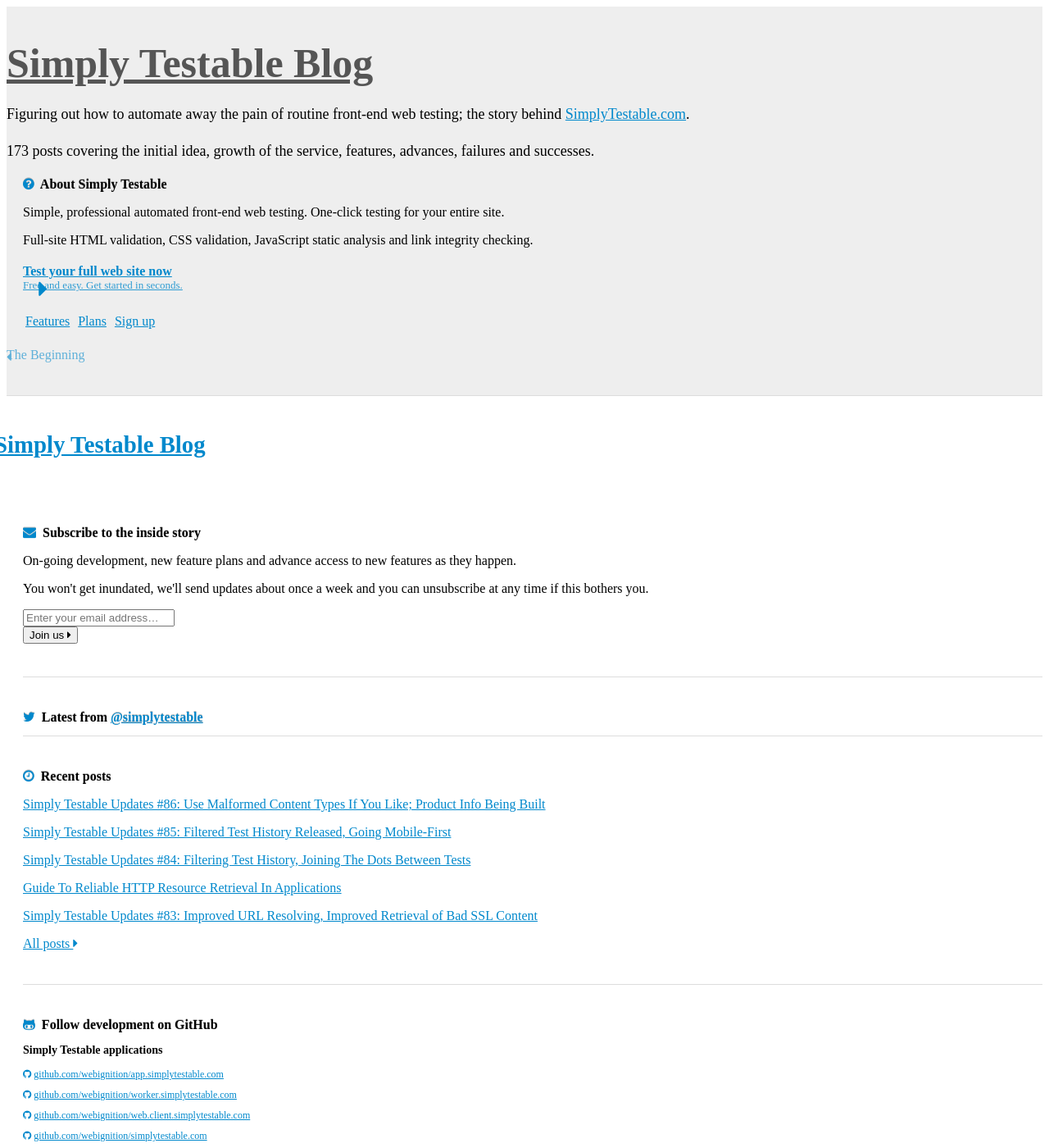
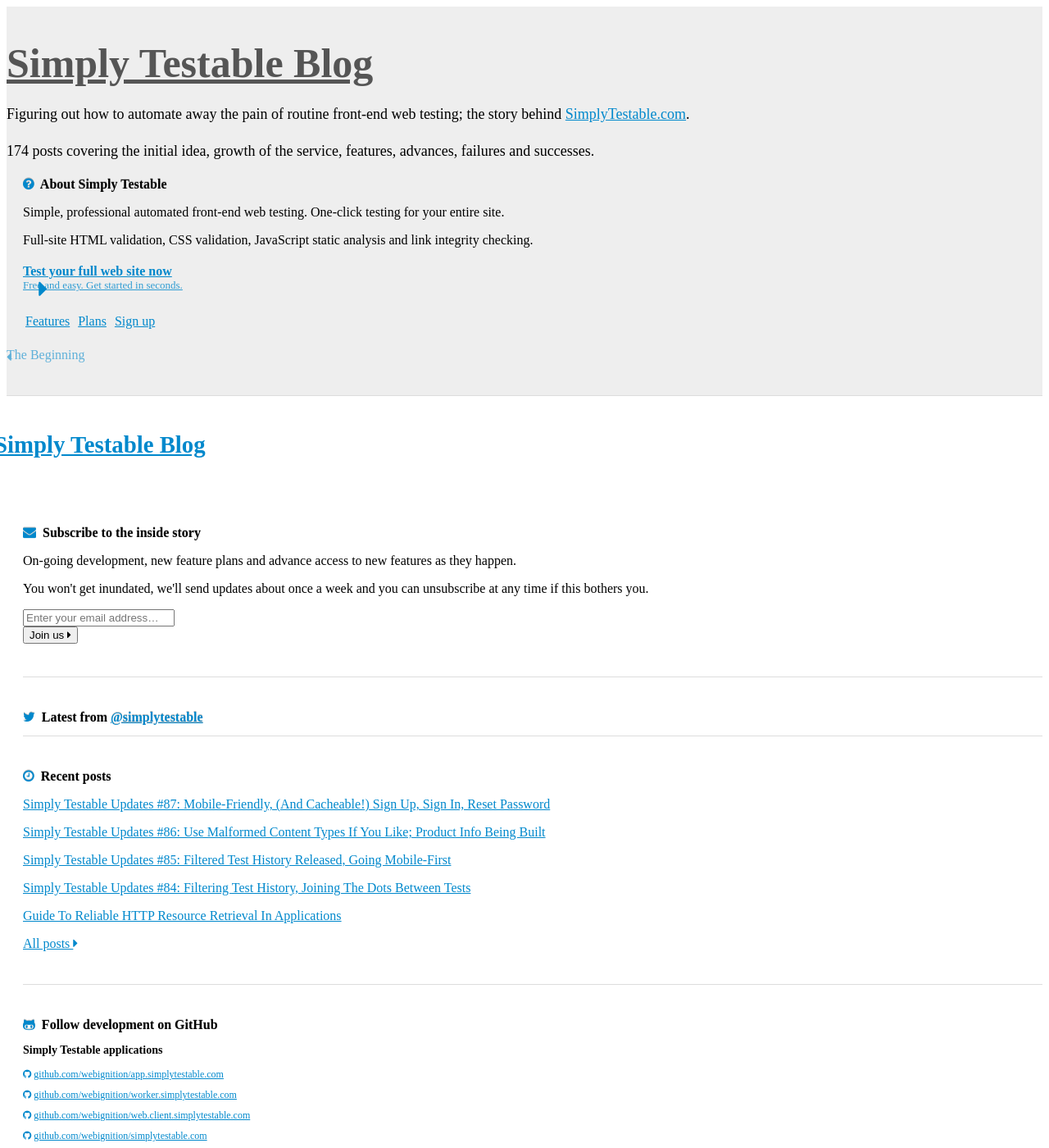
Before and after one commit to webignition/blog.simplytestable.com, a Jekyll site: the page built from index.html, in a window 1280 px wide and 1400 px high. Shown: the whole window at 82% size. Built offline with Jekyll 4.4.1, drawn with Linux system fonts in a browser that asks for light colours; nearby versions of some CDN libraries; comment, search, counter and statistics services are not loaded; a style sheet for code colours, icons or effects is not loaded.

```diff
--- /dev/null
+++ b/_posts/2014/2014-04-30-simply-testable-updates-87.html
@@ -0,0 +1,15 @@
+---
+layout: newsletter
+title: "Simply Testable Updates #87: Mobile-Friendly, (And Cacheable!) Sign Up, Sign In, Reset Password"
+author:
+    name: Jon Cram
+    url: http://webignition.net
+continue_reading: false
+newsletter:
+    issue_number: 87th
+    url: http://us5.campaign-archive1.com/?u=ac75e33d993d2b502e333ddd0&amp;id=ec1faa0ef3
+    highlights:
+        - Mobile-friendly sign up, sign in and reset password pages
+        - Cacheable re-built pages
+    closing_sentence: Expect the next newsletter in a week from now on 7 May 2014
+---
--- a/archive/index.html
+++ b/archive/index.html
@@ -6,6 +6,28 @@ is_archive: true
 <ol class="archive">
 
 
+    <li value="174">
+        <h2><a href="/simply-testable-updates-87/">Simply Testable Updates #87: Mobile-Friendly, (And Cacheable!) Sign Up, Sign In, Reset Password </a></h2>
+        <p class="post-date">April 30, 2014</p>
+
+
+
+
+
+
+
+
+
+    <p>
+        Our <a href="http://us5.campaign-archive1.com/?u=ac75e33d993d2b502e333ddd0&amp;id=ec1faa0ef3">87th updates newsletter</a> went out today.
+    </p>
+
+
+
+
+    </li>
+
+
     <li value="173">
         <h2><a href="/simply-testable-updates-86/">Simply Testable Updates #86: Use Malformed Content Types If You Like; Product Info Being Built </a></h2>
         <p class="post-date">April 23, 2014</p>
```
Also changed, not shown: sitemap.xml (+7 -3 lines).
